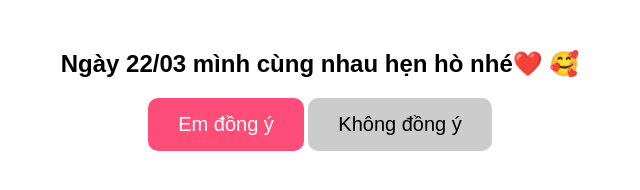
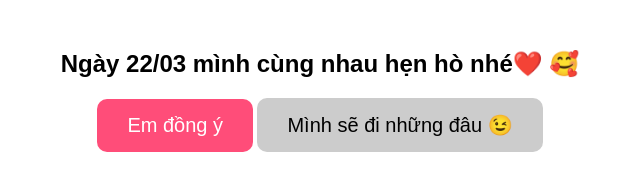
Before and after one commit to leducduyqn1010/my-love, a plain HTML site: page index.html in a window 1280 px wide. Shown: the whole page, without its empty margins (320-960 px from the left). Drawn offline with Linux system fonts and the light colour scheme.

Commit message:
22/03 Dating: update not accept button title

```diff
--- a/index.html
+++ b/index.html
@@ -56,7 +56,7 @@
  <h2>Ngày 22/03 mình cùng nhau hẹn hò nhé❤️ 🥰</h2>
 
     <button id="agree" class="btn" onclick="acceptLove()">Em đồng ý</button>
-    <button id="disagree" class="btn" onclick="refuseLove()">Không đồng ý</button>
+    <button id="disagree" class="btn" onclick="refuseLove()">Mình sẽ đi những đâu 😉</button>
 
     <!-- Popup -->
     <div id="popup" class="popup">
```
